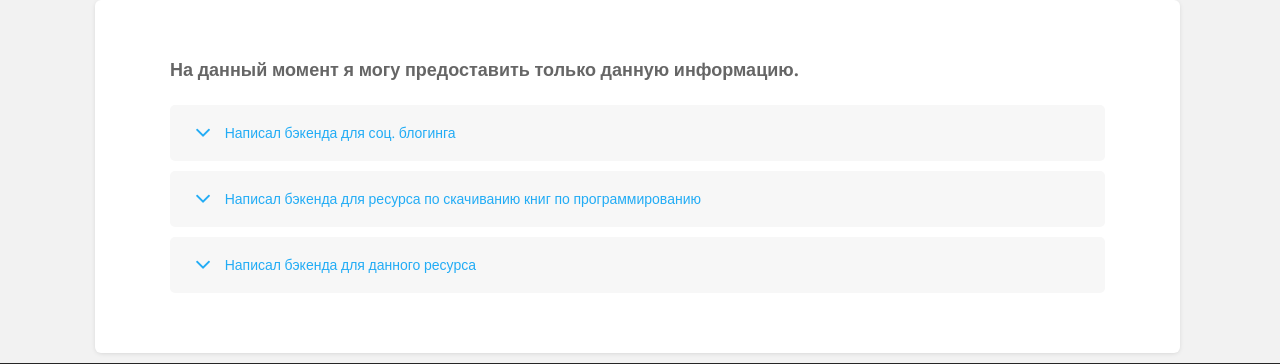
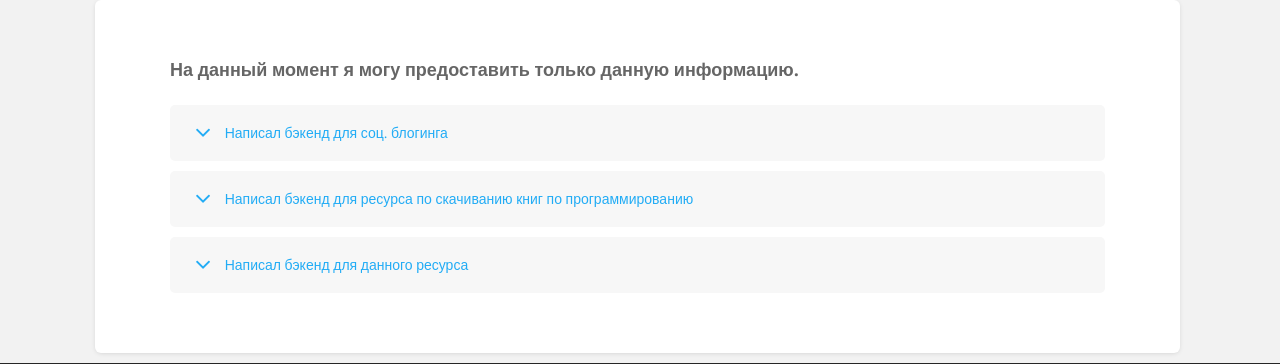
Before and after one commit to volitilov/Portfolio, a Django app: page /backend in a window 1280 px wide. Shown: the part 137-501 px from the top of the page. Run offline with Django 3.2, Linux system fonts and the light colour scheme; some libraries are stand-ins or nearby versions.

Commit message:
fix: мелкие недочёты

```diff
--- a/my_site/templates/components/_head.html
+++ b/my_site/templates/components/_head.html
@@ -1,4 +1,3 @@
-{% load static %}
 {% load staticfiles %}
 <header>
 	<nav class="navbar head">
--- a/my_site/templates/pages/backend.html
+++ b/my_site/templates/pages/backend.html
@@ -23,7 +23,7 @@
                         <div class="tree dropdown">
                             <a href="#">
                                 <span><i class="fa fa-angle-down"></i></span>
-                                <span>Написал бэкенда для соц. блогинга</span>
+                                <span>Написал бэкенд для соц. блогинга</span>
                             </a>
                             <div class="dropdown-togle">
                                 <ul>
@@ -77,7 +77,7 @@
                         <div class="tree dropdown">
                             <a href="#">
                                 <span><i class="fa fa-angle-down"></i></span>
-                                <span>Написал бэкенда для ресурса по скачиванию книг по программированию</span>
+                                <span>Написал бэкенд для ресурса по скачиванию книг по программированию</span>
                             </a>
                             <div class="dropdown-togle">
                                 <ul>
@@ -121,7 +121,7 @@
                         <div class="tree dropdown">
                             <a href="#">
                                 <span><i class="fa fa-angle-down"></i></span>
-                                <span>Написал бэкенда для данного ресурса</span>
+                                <span>Написал бэкенд для данного ресурса</span>
                             </a>
                             <div class="dropdown-togle">
                                 <ul>
```
